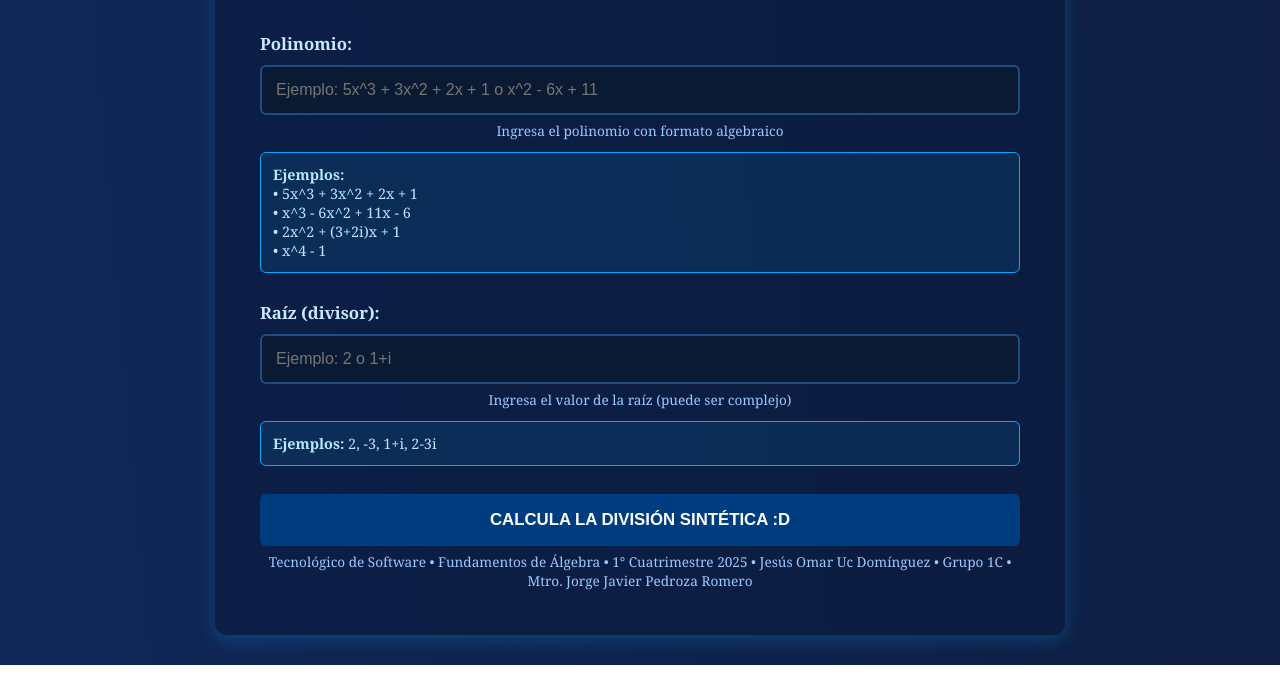
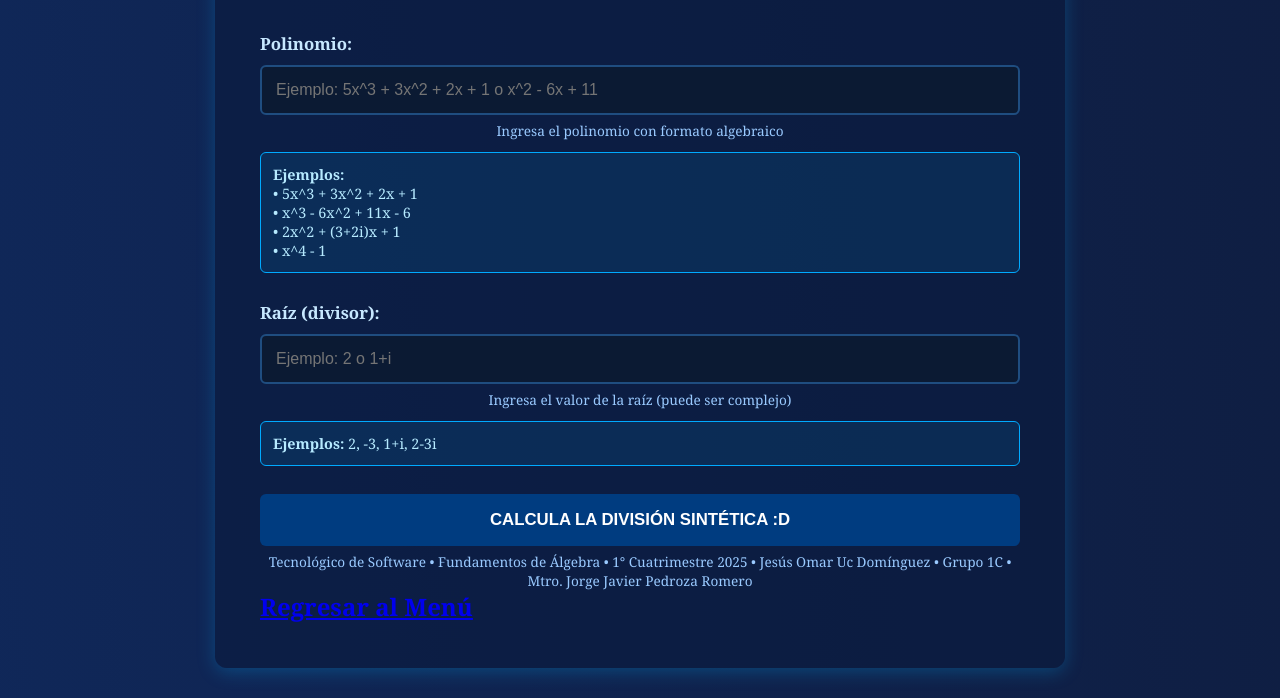
Before and after one commit to JesusUc18/PORTAFOLIO-DE-EVIDENCIAS, a plain HTML site: page actividades/actividad12/index.html in a window 1280 px wide. Shown: the part 163-861 px from the top of the page. Before the commit the page ends 828 px from the top, so only its background shows below. Drawn offline with nearby package versions, Linux system fonts and the light colour scheme.

Commit message:
Adición del Return

```diff
--- a/actividades/actividad12/index.html
+++ b/actividades/actividad12/index.html
@@ -237,10 +237,11 @@ button:active {
             <strong>Ejemplos:</strong> 2, -3, 1+i, 2-3i
         </div>
     </div>
-
     <button onclick="calcularDivision()">CALCULA LA DIVISIÓN SINTÉTICA :D</button>
     <p class="help-text">Tecnológico de Software • Fundamentos de Álgebra • 1° Cuatrimestre 2025 • Jesús Omar Uc Domínguez • Grupo 1C • Mtro. Jorge Javier Pedroza Romero</p1>
-    <div id="resultado" class="result-section"></div>
+    <a class="card" href="../../index.html">
+        <h2>Regresar al Menú</h2>
+        <div id="resultado" class="result-section"></div>
 </div>
 <script src="script.js"></script>
 </body>
```
Also changed, not shown: actividades/actividad02/index.html (+2 -0 lines), actividades/actividad04/index.html (+2 -0 lines), actividades/actividad06/index.html (+2 -0 lines), actividades/actividad08/index.html (+2 -0 lines), actividades/actividad10/index.html (+2 -0 lines), actividades/actividad14/index.html (+2 -0 lines).
